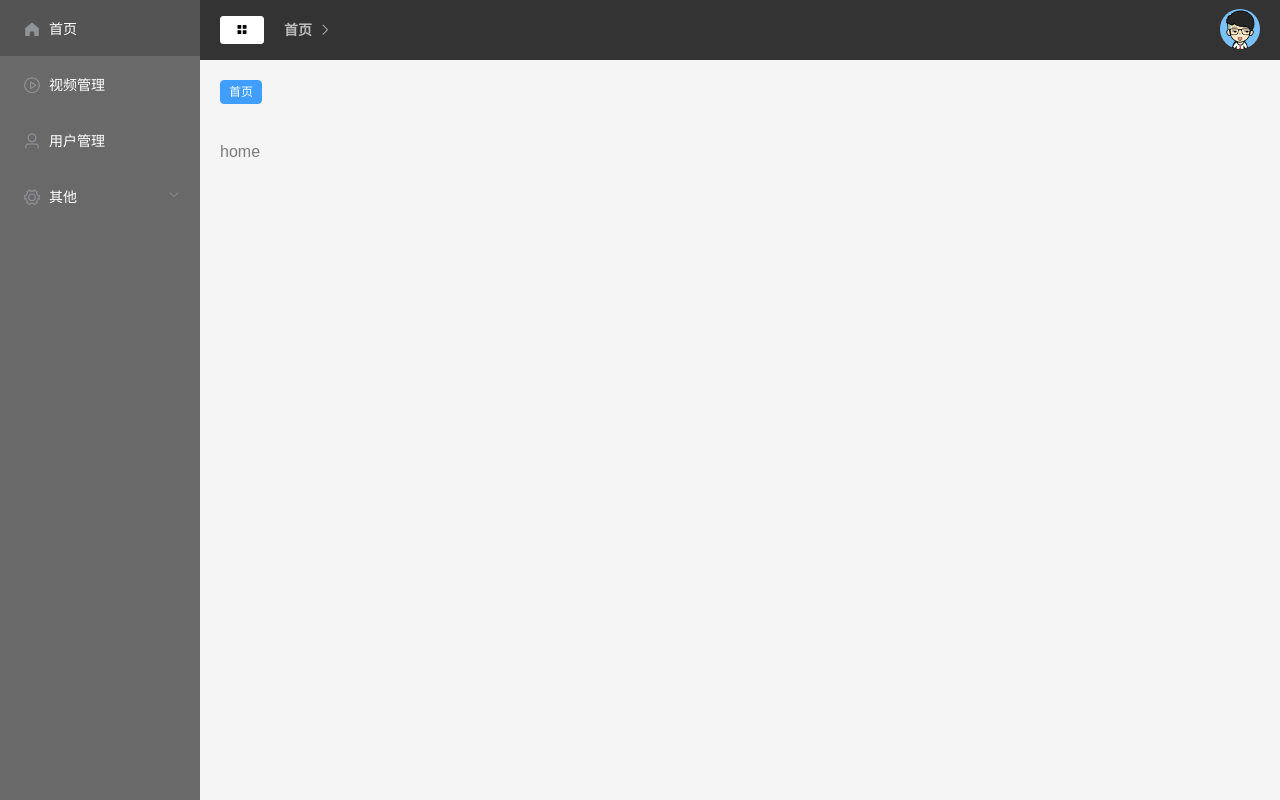
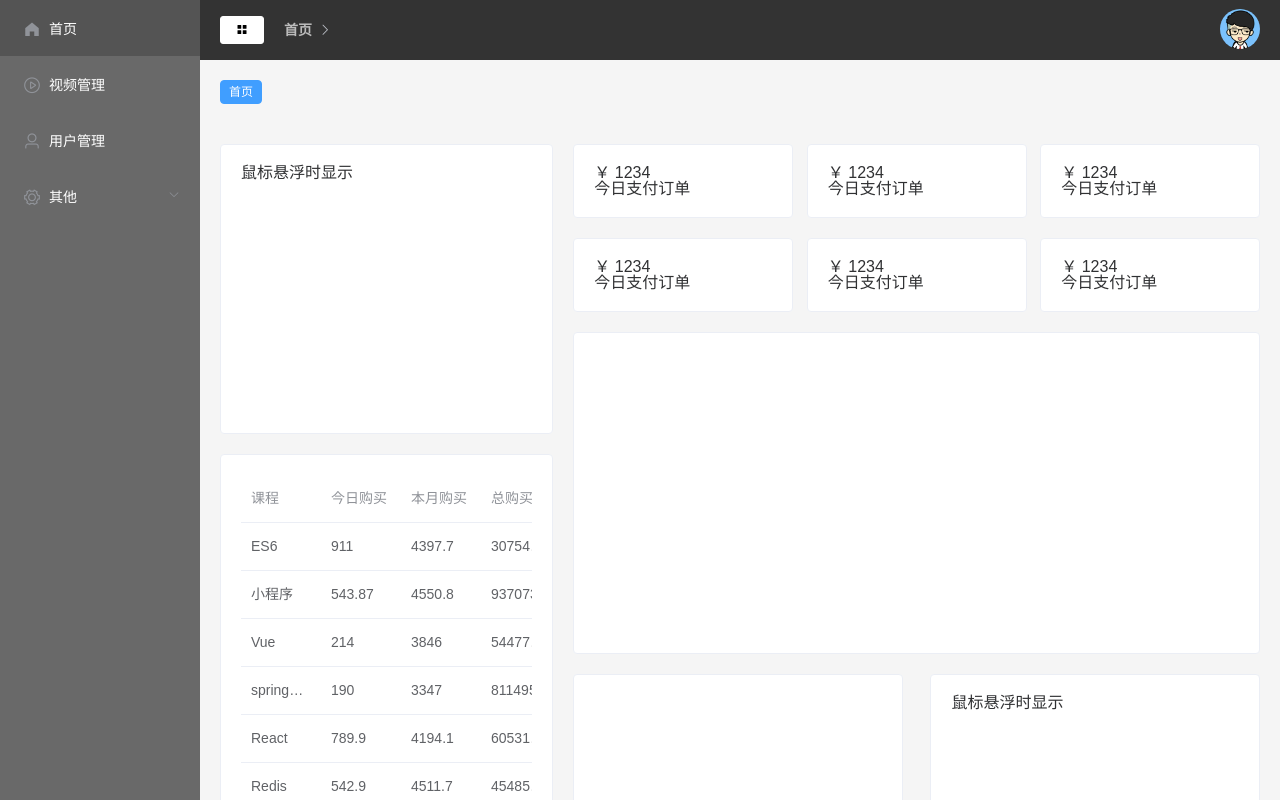
Before and after one commit to sun-5/Elementui, a Vue app in the folder vue-admin/: page / in a window 1280 px wide. Built offline with nearby package versions, Linux system fonts and the light colour scheme.

Commit message:
用户信息那边还没加

```diff
--- a/vue-admin/package.json
+++ b/vue-admin/package.json
@@ -8,6 +8,7 @@
     "lint": "vue-cli-service lint"
   },
   "dependencies": {
+    "axios": "^0.21.0",
     "core-js": "^3.6.5",
     "element-ui": "^2.14.1",
     "vue": "^2.6.11",
@@ -25,6 +26,7 @@
     "eslint": "^6.8.0",
     "eslint-plugin-prettier": "^3.1.3",
     "eslint-plugin-vue": "^6.2.2",
+    "mockjs": "^1.1.0",
     "node-sass": "^4.12.0",
     "prettier": "^1.19.1",
     "sass-loader": "^8.0.2",
--- a/vue-admin/src/api/config.js
+++ b/vue-admin/src/api/config.js
@@ -15,7 +15,7 @@ service.interceptors.request.use(
     console.log(err)
   }
 )
-
+//添加响应拦截器
 service.interceptors.response.use(
   response => {
     let res = {}
@@ -27,3 +27,5 @@ service.interceptors.response.use(
     console.log(err)
   }
 )
+
+export default service
--- /dev/null
+++ b/vue-admin/src/assets/scss/home.scss
@@ -0,0 +1,22 @@
+.home{
+ .num{
+     display: flex;
+     flex-wrap:wrap;
+     justify-content: space-between;
+
+     .el-card{
+         width: 32%;
+         margin-bottom: 20px;
+     }
+
+     }
+     .graph{
+        margin-top: 20px;
+        display: flex;
+        justify-content: space-between;
+        .el-card{
+            width: 48%;
+            margin-bottom: 20px;
+        }
+ }
+}
--- a/vue-admin/src/main.js
+++ b/vue-admin/src/main.js
@@ -6,10 +6,14 @@ import store from './store'
 //全局配置
 import '@/assets/scss/reset.scss'
 import 'element-ui/lib/theme-chalk/index.css'
+import http from '@/api/config'
+import './mock'
+
 //第三方包
 import ElementUI from 'element-ui'
 
 Vue.use(ElementUI)
+Vue.prototype.$http = http
 
 Vue.config.productionTip = false
 
--- /dev/null
+++ b/vue-admin/src/mock/home.js
@@ -0,0 +1,133 @@
+import Mock from 'mockjs'
+
+// 图表数据
+let List = []
+export default {
+  getHomeData: () => {
+    for (let i = 0; i < 7; i++) {
+      List.push(
+        Mock.mock({
+          vue: Mock.Random.float(100, 8000, 0, 2),
+          wechat: Mock.Random.float(100, 8000, 0, 2),
+          ES6: Mock.Random.float(100, 8000, 0, 2),
+          Redis: Mock.Random.float(100, 8000, 0, 2),
+          React: Mock.Random.float(100, 8000, 0, 2),
+          springboot: Mock.Random.float(100, 8000, 0, 2)
+        })
+      )
+    }
+    return {
+      code: 20000,
+      data: {
+        // 饼图
+        videoData: [
+          {
+            name: 'springboot',
+            value: Mock.Random.float(1000, 10000, 0, 2)
+          },
+          {
+            name: 'vue',
+            value: Mock.Random.float(1000, 10000, 0, 2)
+          },
+          {
+            name: '小程序',
+            value: Mock.Random.float(1000, 10000, 0, 2)
+          },
+          {
+            name: 'ES6',
+            value: Mock.Random.float(1000, 10000, 0, 2)
+          },
+          {
+            name: 'Redis',
+            value: Mock.Random.float(1000, 10000, 0, 2)
+          },
+          {
+            name: 'React',
+            value: Mock.Random.float(1000, 10000, 0, 2)
+          }
+        ],
+        // 柱状图
+        userData: [
+          {
+            date: '周一',
+            new: Mock.Random.integer(1, 100),
+            active: Mock.Random.integer(100, 1000)
+          },
+          {
+            date: '周二',
+            new: Mock.Random.integer(1, 100),
+            active: Mock.Random.integer(100, 1000)
+          },
+          {
+            date: '周三',
+            new: Mock.Random.integer(1, 100),
+            active: Mock.Random.integer(100, 1000)
+          },
+          {
+            date: '周四',
+            new: Mock.Random.integer(1, 100),
+            active: Mock.Random.integer(100, 1000)
+          },
+          {
+            date: '周五',
+            new: Mock.Random.integer(1, 100),
+            active: Mock.Random.integer(100, 1000)
+          },
+          {
+            date: '周六',
+            new: Mock.Random.integer(1, 100),
+            active: Mock.Random.integer(100, 1000)
+          },
+          {
+            date: '周日',
+            new: Mock.Random.integer(1, 100),
+            active: Mock.Random.integer(100, 1000)
+          }
+        ],
+        // 折线图
+        orderData: {
+          date: ['20191001', '20191002', '20191003', '20191004', '20191005', '20191006', '20191007'],
+          data: List
+        },
+        tableData: [
+          {
+            name: 'ES6',
+            todayBuy: Mock.Random.float(100, 1000, 0, 2),
+            monthBuy: Mock.Random.float(3000, 5000, 0, 2),
+            totalBuy: Mock.Random.float(40000, 1000000, 0, 2)
+          },
+          {
+            name: '小程序',
+            todayBuy: Mock.Random.float(100, 1000, 0, 2),
+            monthBuy: Mock.Random.float(3000, 5000, 0, 2),
+            totalBuy: Mock.Random.float(40000, 1000000, 0, 2)
+          },
+          {
+            name: 'Vue',
+            todayBuy: Mock.Random.float(100, 1000, 0, 2),
+            monthBuy: Mock.Random.float(3000, 5000, 0, 2),
+            totalBuy: Mock.Random.float(40000, 1000000, 0, 2)
+          },
+          {
+            name: 'springboot',
+            todayBuy: Mock.Random.float(100, 1000, 0, 2),
+            monthBuy: Mock.Random.float(3000, 5000, 0, 2),
+            totalBuy: Mock.Random.float(40000, 1000000, 0, 2)
+          },
+          {
+            name: 'React',
+            todayBuy: Mock.Random.float(100, 1000, 0, 2),
+            monthBuy: Mock.Random.float(3000, 5000, 0, 2),
+            totalBuy: Mock.Random.float(40000, 1000000, 0, 2)
+          },
+          {
+            name: 'Redis',
+            todayBuy: Mock.Random.float(100, 1000, 0, 2),
+            monthBuy: Mock.Random.float(3000, 5000, 0, 2),
+            totalBuy: Mock.Random.float(40000, 1000000, 0, 2)
+          }
+        ]
+      }
+    }
+  }
+}
--- /dev/null
+++ b/vue-admin/src/mock/index.js
@@ -0,0 +1,11 @@
+import Mock from 'mockjs'
+import homeApi from './home'
+
+//设置200-2000ms延时请求到数据
+Mock.setup({
+  timeout: '200-2000'
+})
+
+//首页相关
+//拦截 /home/getData  拦截的方法get方法  调用函数是homeApi.getHomeData  这个函数的返回结果返回给我们拦截的ajax方法
+Mock.mock(/\/home\/getData/, 'get', homeApi.getHomeData)
--- a/vue-admin/src/router/index.js
+++ b/vue-admin/src/router/index.js
@@ -2,6 +2,11 @@ import Vue from 'vue'
 import VueRouter from 'vue-router'
 
 Vue.use(VueRouter)
+
+const originalPush = VueRouter.prototype.push
+VueRouter.prototype.push = function push(location) {
+  return originalPush.call(this, location).catch(err => err)
+}
 
 const routes = [
   {
--- a/vue-admin/src/views/Home/Home.vue
+++ b/vue-admin/src/views/Home/Home.vue
@@ -1,11 +1,72 @@
 <template>
-  <div>
-    <h1>home</h1>
-  </div>
+  <el-row class="home" :gutter="20">
+    <el-col :span="8">
+      <el-card shadow="hover" style="height:290px">
+        鼠标悬浮时显示
+      </el-card>
+      <el-card shadow="hover" style="height:522px;margin-top:20px">
+        <el-table :data="tableData" style="width: 100%">
+          <el-table-column show-overflow-tooltip v-for="(val, key) in tableLabel" :prop="key" :key="key" :label="val"> </el-table-column>
+        </el-table>
+      </el-card>
+    </el-col>
+    <el-col :span="16">
+      <div class="num">
+        <el-card shadow="hover" v-for="item in 6" :key="item">
+          <i class="icon"></i>
+          <div class="detail">
+            <p class="num">￥ 1234</p>
+            <p class="txt">今日支付订单</p>
+          </div>
+        </el-card>
+      </div>
+      <el-card shadow="hover">
+        <div style="height:280px"></div>
+      </el-card>
+      <div class="graph">
+        <el-card shadow="hover" style="height:260px"> </el-card>
+        <el-card shadow="hover" style="height:260px">
+          鼠标悬浮时显示
+        </el-card>
+      </div>
+    </el-col>
+  </el-row>
 </template>
 
 <script>
-export default {}
+export default {
+  data() {
+    return {
+      userImg: require('../../assets/images/user.png'),
+      tableData: [],
+      tableLabel: {
+        name: '课程',
+        todayBuy: '今日购买',
+        monthBuy: '本月购买',
+        totalBuy: '总购买'
+      }
+    }
+  },
+  methods: {
+    getTableData() {
+      this.$http('/home/getData').then(res => {
+        res = res.data
+        this.tableData = res.data.tableData
+        console.log(this.tableData)
+      })
+    }
+  },
+  mounted() {
+    this.$http('/home/getData').then(res => {
+      console.log(res.data)
+    })
+  },
+  created() {
+    this.getTableData()
+  }
+}
 </script>
 
-<style lang="scss" scoped></style>
+<style lang="scss" scoped>
+@import '~@/assets/scss/home.scss';
+</style>
--- a/vue-admin/src/views/Main.vue
+++ b/vue-admin/src/views/Main.vue
@@ -1,6 +1,6 @@
 <template>
   <el-container style="height:100%">
-    <el-aside width="200px"><com-aside></com-aside></el-aside>
+    <el-aside width="auto"><com-aside></com-aside></el-aside>
     <el-container>
       <el-header><com-header></com-header></el-header>
       <com-tab></com-tab>
```
Also changed, not shown: vue-admin/.eslintrc.js.
